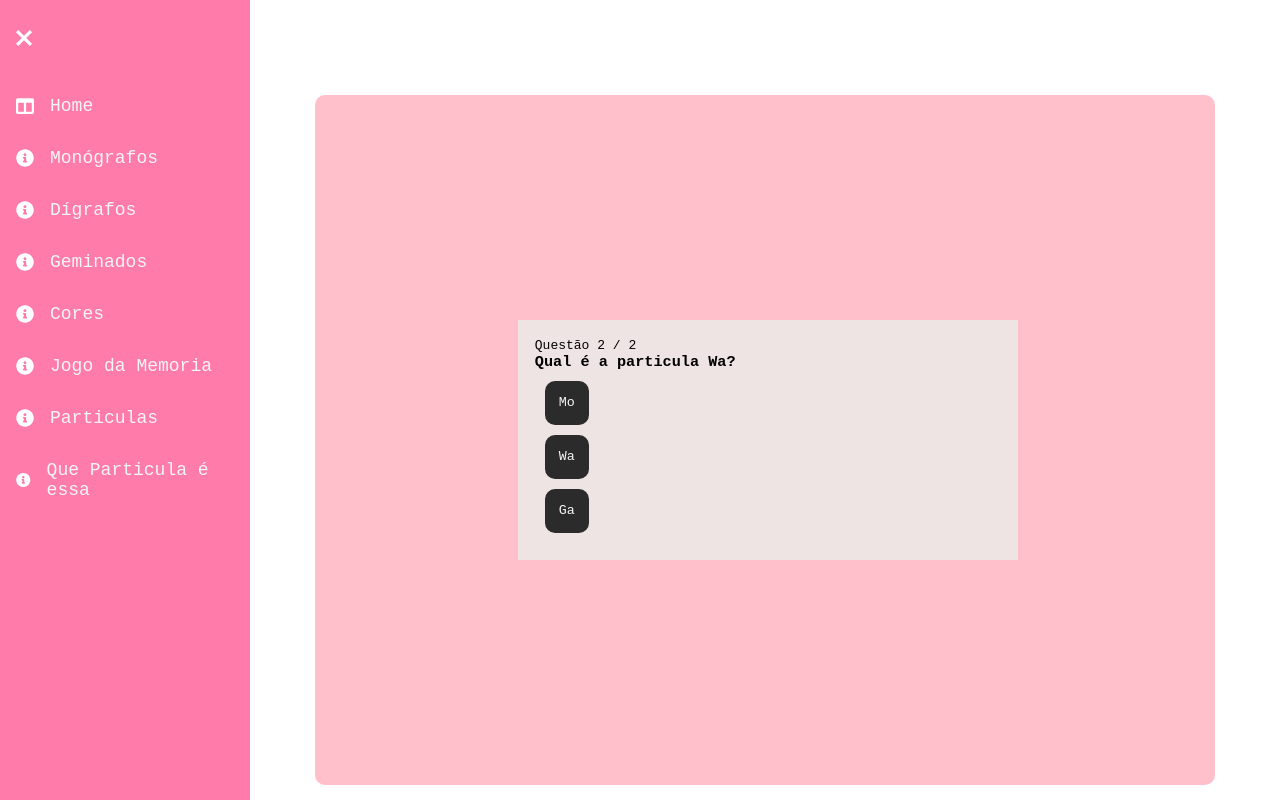
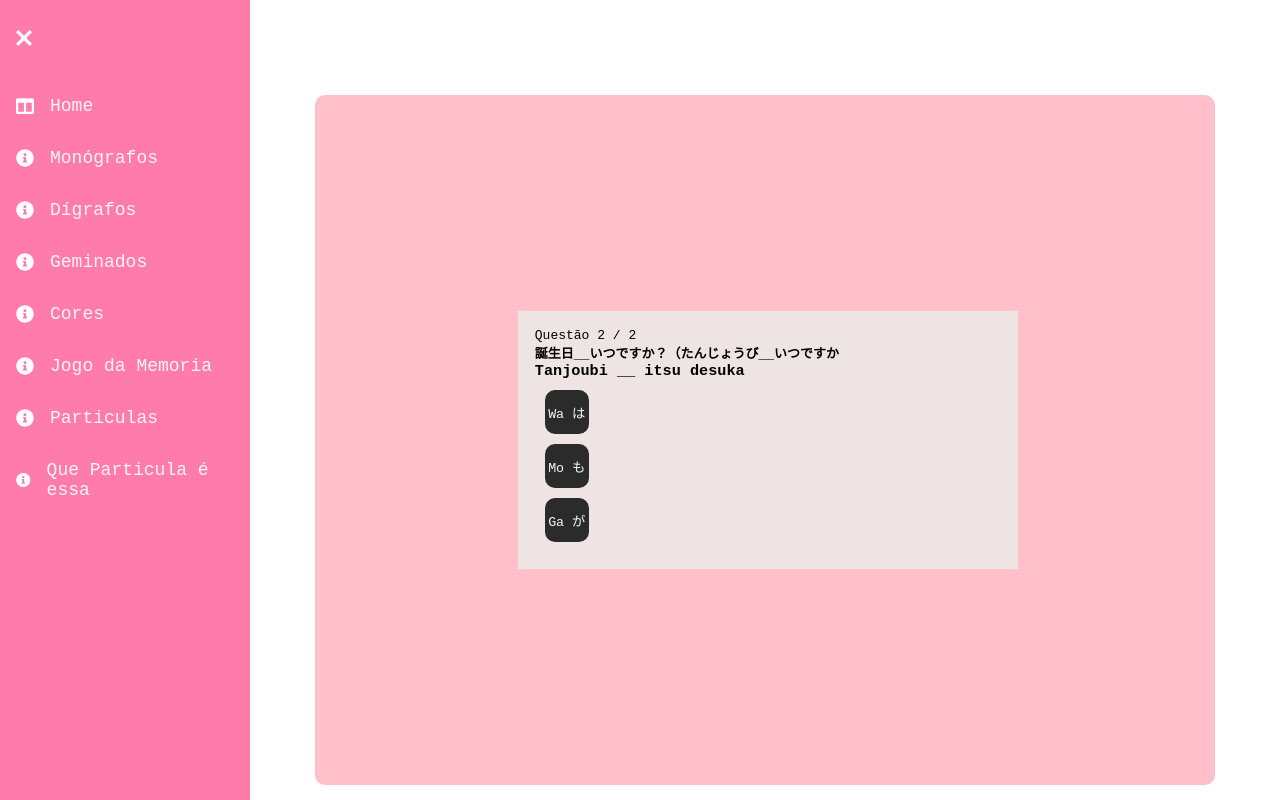
Before and after one commit to deborafsm/nihongo-san, a React (Create React App) app in the folder my-app/: page /particula-game in a window 1280 px wide. Both pictures are taken after a click on the button "Mo も". Built offline with nearby package versions, Linux system fonts and the light colour scheme.

Commit message:
update: question

```diff
--- a/my-app/src/components/Questions/questionsParticulas.jsx
+++ b/my-app/src/components/Questions/questionsParticulas.jsx
@@ -1,5 +1,6 @@
-import { useState } from "react";
+import { useState, useEffect } from "react";
 import style from "./style.css";
+import img from "../../img/cong.gif";
 const questoes = [
   {
     questTextHira: "あの犬__可愛いです（あのいぬ__かわいいです)",
@@ -11,11 +12,12 @@ const questoes = [
     ],
   },
   {
-    questText: "Qual é a particula  Wa?",
+    questTextHira: "誕生日__いつですか？（たんじょうび__いつですか",
+    questText: "Tanjoubi __ itsu desuka",
     opcoesQuest: [
-      { respQuest: "Mo", isCorrect: false },
-      { respQuest: "Wa", isCorrect: true },
-      { respQuest: "Ga", isCorrect: false },
+      { respQuest: "Wa は", isCorrect: true },
+      { respQuest: "Mo も", isCorrect: false },
+      { respQuest: "Ga が", isCorrect: false },
     ],
   },
 ];
@@ -40,6 +42,9 @@ function QuestionGame() {
       setMostraScore(true);
     }
   }
+
+  function Refazer() {}
+
   return (
     <>
       <div className="container-anwser">
@@ -49,6 +54,8 @@ function QuestionGame() {
               <p>
                 Você pontuou {score} de {questoes.length}
               </p>
+              {/* <img src={img} alt="" /> */}
+              <button onClick={() => Refazer()}>Refazer</button>
             </div>
           ) : (
             <>
```
Also changed, not shown: my-app/src/img/cong.gif (added).
